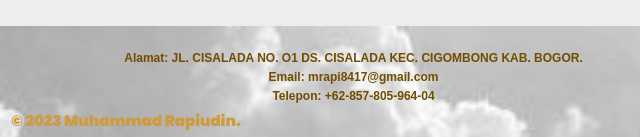
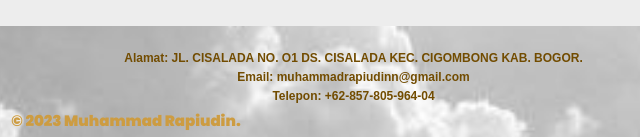
Before and after one commit to mrapiudin/portofolio, a plain HTML site: page index.html in a window 1280 px wide. Shown: the part 3174-3311 px from the top of the page, 514-1154 px from the left. Drawn offline with nearby package versions, Linux system fonts and the light colour scheme.

Commit message:
commit keempat

```diff
--- a/index.html
+++ b/index.html
@@ -198,7 +198,7 @@
             </div>
             <div class="footer-info">
                 <p>Alamat: JL. CISALADA NO. O1 DS. CISALADA KEC. CIGOMBONG KAB. BOGOR.</p>
-                <p>Email: mrapi8417@gmail.com</p>
+                <p>Email: muhammadrapiudinn@gmail.com</p>
                 <p>Telepon: +62-857-805-964-04</p>
             </div>
         </div>
```
